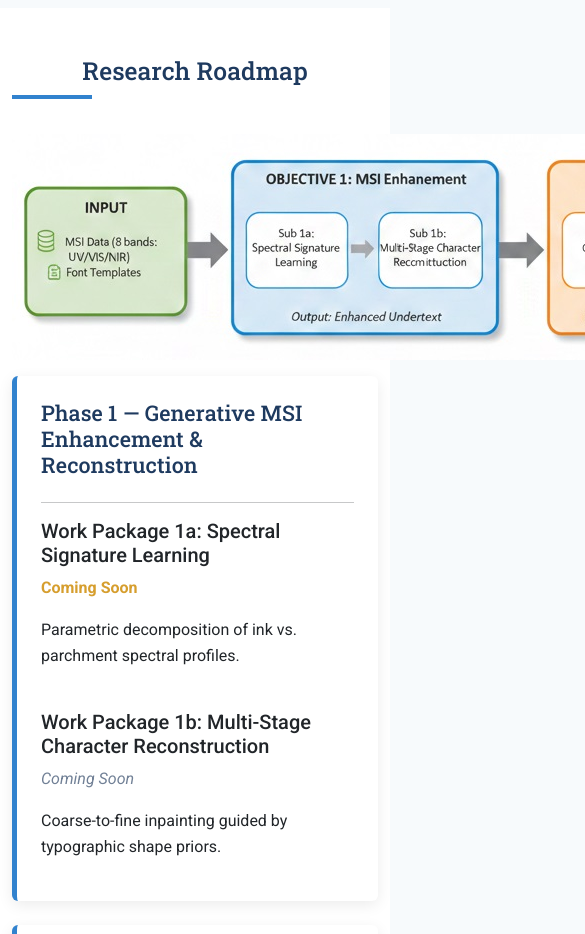
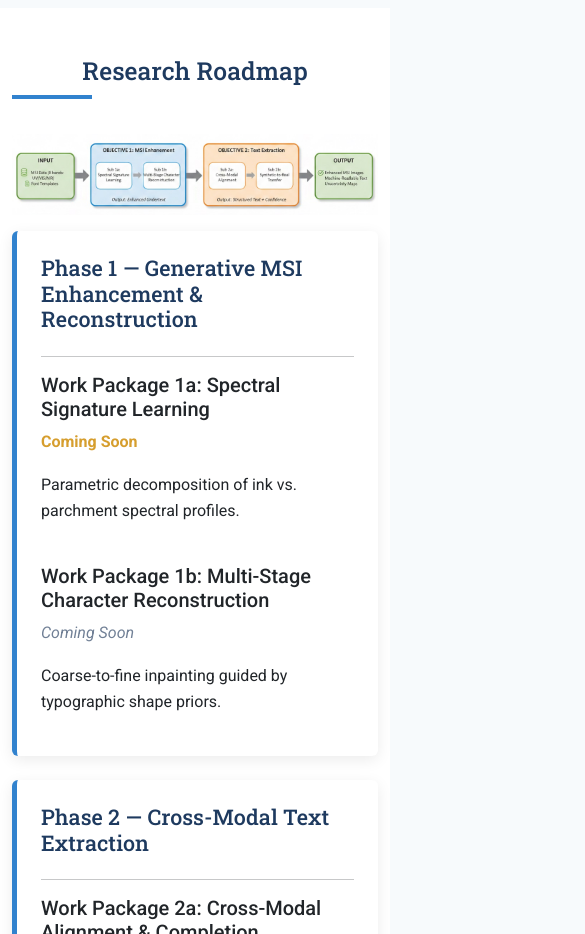
Before and after one commit to jampour/MSI, a plain HTML site: page index.html in a window 390 px wide. Shown: the part 2780-3714 px from the top of the page, 585 px wide, since content can reach past the window. Drawn offline with nearby package versions, Linux system fonts and the light colour scheme.

Commit message:
Update for mobile

```diff
--- a/index.html
+++ b/index.html
@@ -296,7 +296,7 @@
       <div class="container">
         <h2 class="section-title text-center">Research Roadmap</h2>
           <div style="text-align:center;">
-              <img src="pic.jpg" alt="MSI+ overall diagram by Mahdi Jampour" />
+              <img src="pic.jpg" alt="MSI+ overall diagram by Mahdi Jampour" style="max-width: 100%; height: auto;" />
               <p></p>
           </div>
 
@@ -431,4 +431,5 @@
           integrity="sha384-YvpcrYf0tY3lHB60NNkmXc5s9fDVZLESaAA55NDzOxhy9GkcIdslK1eN7N6jIeHz"
           crossorigin="anonymous"></script>
 </body>
+
 </html>
```
